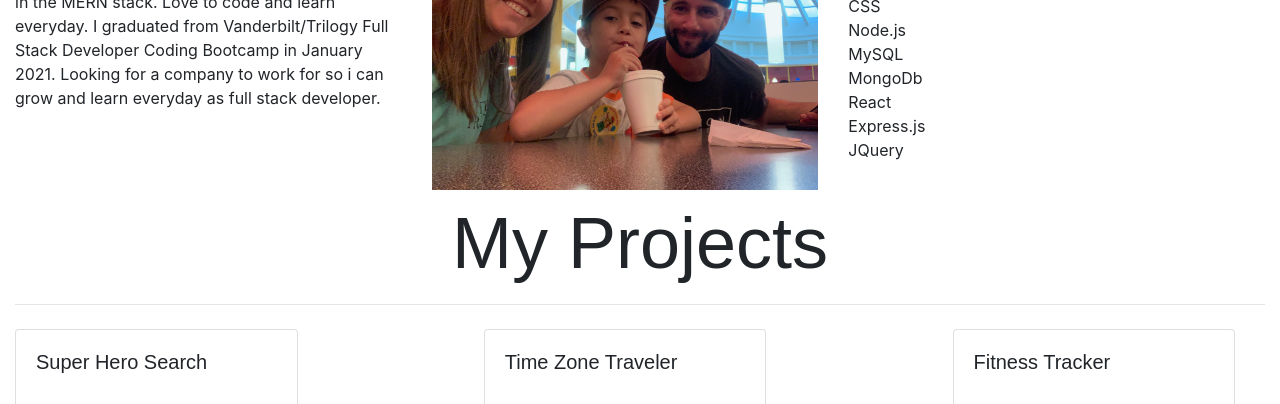
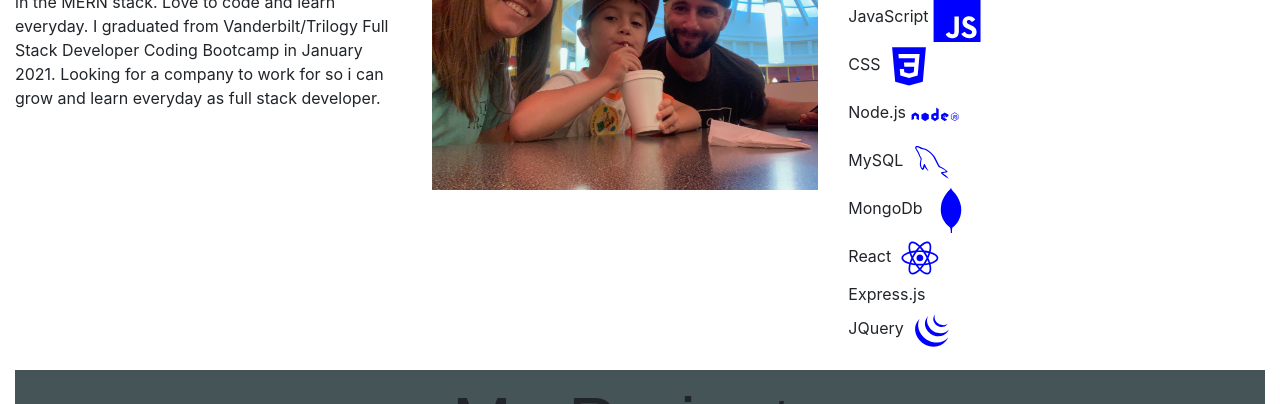
Before and after one commit to chadtarpey615/react-portfolio, a React (Create React App) app: page / in a window 1280 px wide. Shown: the part 900-1304 px from the top of the page. Built offline with nearby package versions, Linux system fonts and the light colour scheme; grey boxes are pictures that could not be loaded; a web font is replaced by a local one.

Commit message:
added react-icons

```diff
--- a/package.json
+++ b/package.json
@@ -3,11 +3,6 @@
   "version": "0.1.0",
   "private": true,
   "dependencies": {
-    "@fortawesome/fontawesome-svg-core": "^1.2.32",
-    "@fortawesome/free-brands-svg-icons": "^5.15.1",
-    "@fortawesome/free-regular-svg-icons": "^5.15.1",
-    "@fortawesome/free-solid-svg-icons": "^5.15.1",
-    "@fortawesome/react-fontawesome": "^0.1.14",
     "@material-ui/core": "^4.11.2",
     "@testing-library/jest-dom": "^5.11.6",
     "@testing-library/react": "^11.2.2",
@@ -17,6 +12,7 @@
     "react": "^17.0.1",
     "react-bootstrap": "^1.4.0",
     "react-dom": "^17.0.1",
+    "react-icons": "^4.1.0",
     "react-router-dom": "^5.2.0",
     "react-scripts": "4.0.1",
     "react-scroll": "^1.8.1",
--- a/src/components/Card/Card.js
+++ b/src/components/Card/Card.js
@@ -60,7 +60,3 @@ export default function MediaCard(props) {
         </Card>
     );
 }
-
-<FontAwesomeIcon icon={["fal", "coffee"]} />
-import { FontAwesomeIcon } from '@fortawesome/react-fontawesome'
-import { faCoffee } from '@fortawesome/free-solid-svg-icons'
--- a/src/pages/About.js
+++ b/src/pages/About.js
@@ -1,7 +1,7 @@
 import React from 'react';
 import { Container, Row, Col } from 'reactstrap';
-import { FontAwesomeIcon } from '@fortawesome/react-fontawesome'
-import { faCoffee } from '@fortawesome/free-solid-svg-icons'
+import { IconContext} from "react-icons"
+import { DiJsBadge, DiReact, DiMongodb, DiMysql, DiNodejs, DiCss3, DiJqueryLogo } from "react-icons/di";
 
 
 
@@ -25,16 +25,18 @@ export default function About() {
                <Col className="col-md-4">
 
                         <h1 style={{ fontSize:"30px", textAlign:"center", paddingTop:"10px"}}>My Technologies</h1>
-                        <ul className="ul-check primary list-unstyled mt-5">
-                       <li><FontAwesomeIcon icon={["fal", "coffee"]} /></li>
+                        <ul className=" text-align-center list-unstyled mt-5">
+                        <IconContext.Provider value={{ color: "blue", size:"3em"}}>
+                       <li> JavaScript <DiJsBadge/></li>
 
-                            <li>CSS</li>
-                            <li>Node.js</li>
-                            <li>MySQL</li>
-                            <li>MongoDb</li>
-                            <li>React</li>
+                            <li>CSS <DiCss3/></li>
+                            <li>Node.js <DiNodejs/></li>
+                            <li>MySQL <DiMysql/></li>
+                            <li>MongoDb <DiMongodb/></li>
+                            <li>React <DiReact/></li>
                             <li>Express.js</li>
-                            <li>JQuery</li>
+                            <li>JQuery <DiJqueryLogo/></li>
+                            </IconContext.Provider>
                         </ul>
                         </Col>
                     </Row>
@@ -42,3 +44,5 @@ export default function About() {
     )
 
     }
+
+   // <IconContext.Provider value={{ color: "blue", size:"1em"}}>
--- a/src/pages/Portfolio.js
+++ b/src/pages/Portfolio.js
@@ -17,7 +17,7 @@ import image5 from "../images/budget copy.png"
 
 export default function Portfolio(props) {
     return (
-        <>
+        <div className="portfolio" style={{backgroundColor:"#455456"}}>
             <h1 style={{ textAlign: "center", padding: "10px 10px" }} className="display-3">My Projects</h1>
             <hr className="my-2" />
             <p className="lead"></p>
@@ -193,7 +193,7 @@ export default function Portfolio(props) {
                 </Row>
 
             </div>
-        </>
+        </div>
     )
 
 
```
Also changed, not shown: 1 other file (tests, documents, lock files or other folders).
